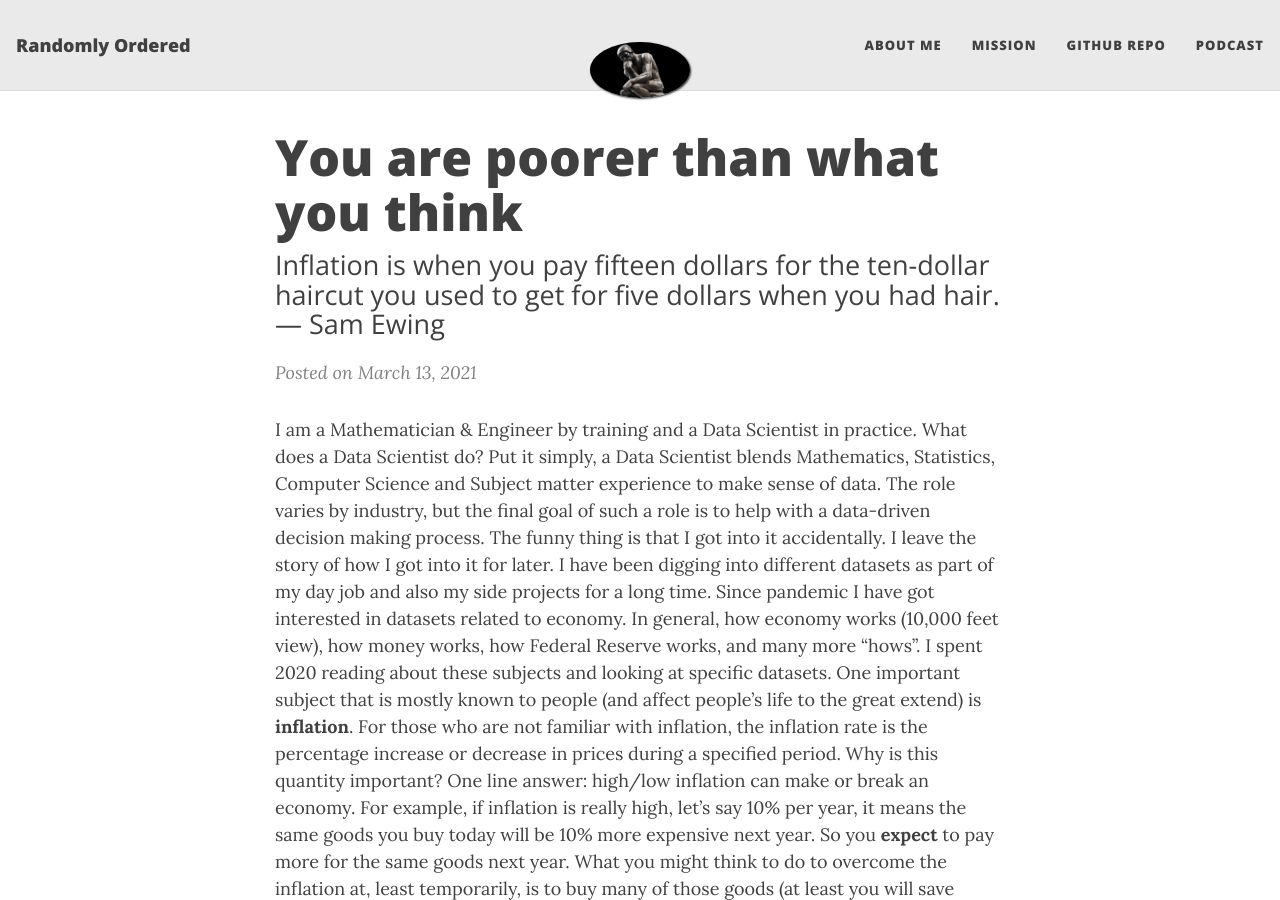
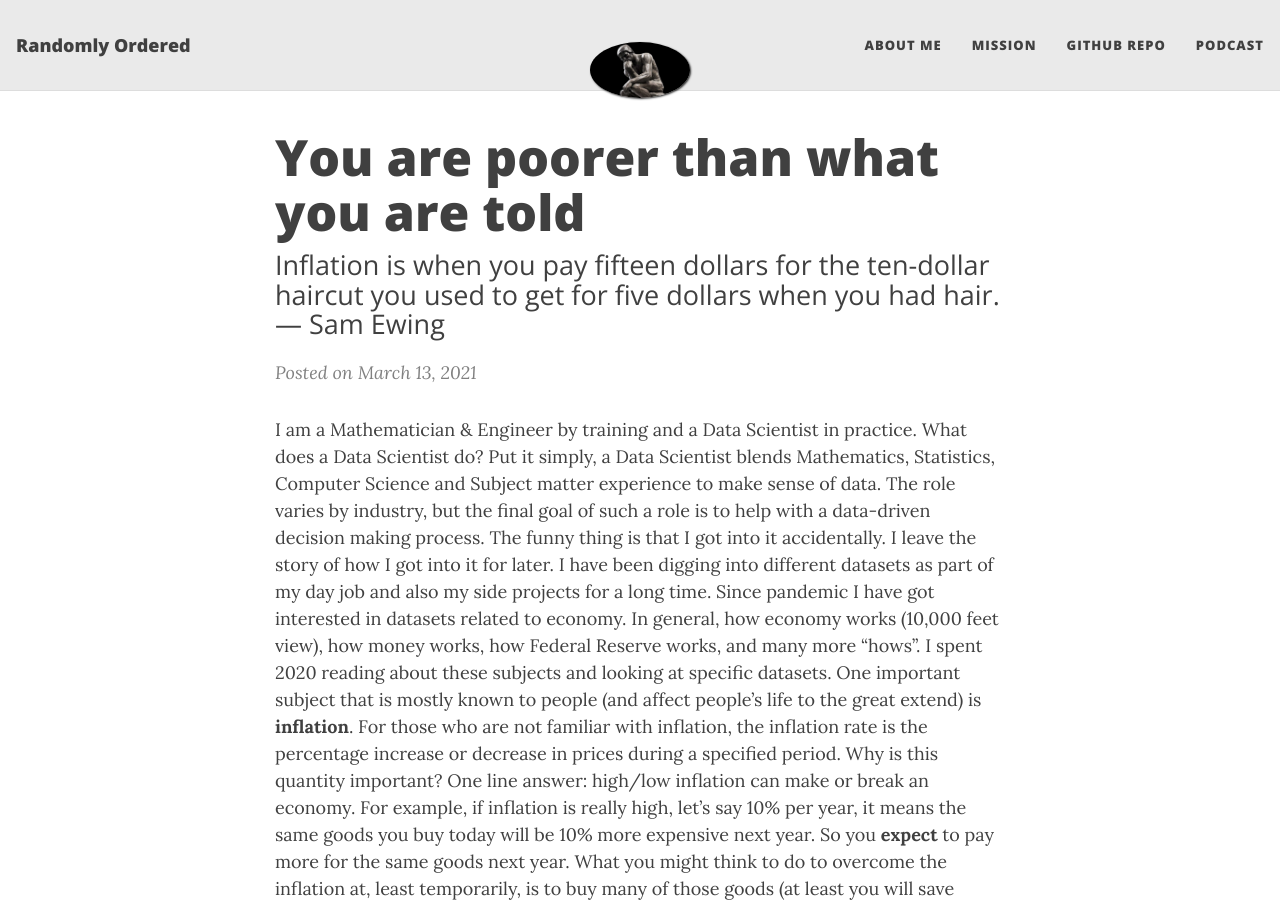
Before and after one commit to aissaei/randomlyordered.github.io, a Jekyll site: the page built from _posts/2021-03-13-you_are_poorer_than_what_you_are_told.md, in a window 1280 px wide and 900 px high. Built offline with Jekyll 4.4.1, drawn with Linux system fonts in a browser that asks for light colours; nearby versions of some CDN libraries; some of the changed text lies outside the part shown.

```diff
--- a/_posts/2021-03-13-you_are_poorer_than_what_you_are_told.md
+++ b/_posts/2021-03-13-you_are_poorer_than_what_you_are_told.md
@@ -1,6 +1,6 @@
 ---
 layout: post
-title: You are poorer than what you think
+title: You are poorer than what you are told
 subtitle: Inflation is when you pay fifteen dollars for the ten-dollar haircut you used to get for five dollars when you had hair. — Sam Ewing
 tags: [inflation, economy]
 comments: true
@@ -20,7 +20,7 @@
 0. The quality of life usually increases over time, how do we take that into account when we calculate the inflation?
 Simple questions usually do not have straightforward answers. Thankfully, we have an organization in the U.S. to answer (some) of these questions and to measure  just that. U.S. Bureau of Labor Statistics is responsible to take these questions (and many more) into account and to measure (and report) the inflation on a regular basis. U.S. Bureau of Labor Statistics uses CPI to measure inflation. The Consumer Price Index (CPI) is a measure of the average change over time in the prices paid by urban consumers for a market basket of consumer goods and services. Indexes are available for the U.S. and various geographic areas.
 
-{% include image.html url="/assets/img/cpi-u.png" description="     Fig 1. CPI-U example" %}
+{% include image.html url="/assets/img/cpi-u.png" description="   test Fig 1. CPI-U example" %}
 
 Figure 1 shows the sample of what U.S. Bureau of Labor Statistics reports on a regular basis. For example, "food at home" CPI was 243.110 in Jan 2020 and it is 252.107 in Jan 2021. The percentage change is about 3.7%. The Bureau then combine all the percentages (some sort of weighted average) to come up with one number. **That number is the inflation rate reported on through mainstream media**. Wait, what?? I know, I know,... the devil is in details. Just bare with me to explain the flaws in these types of aggregation.
 
```
